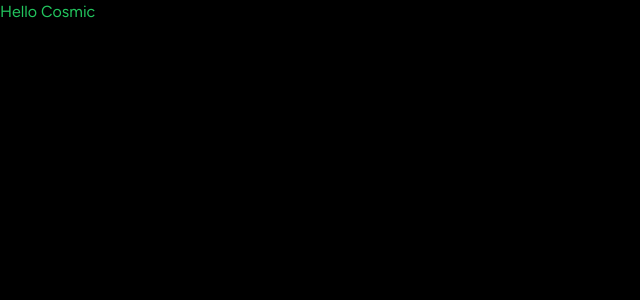
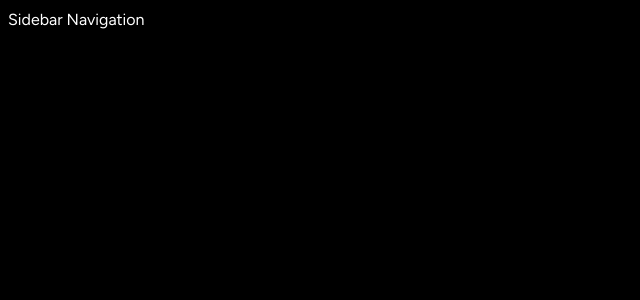
Before and after one commit to yashdev9274/cosmic, a Next.js app: page / in a window 1280 px wide. Shown: the top 300 px of the page, without its empty margins (0-640 px from the left). Built offline with nearby package versions, Linux system fonts and the light colour scheme.

Commit message:
Add new page, sidebar and box components

```diff
--- a/app/page.tsx
+++ b/app/(site)/page.tsx
@@ -2,6 +2,6 @@ import Image from 'next/image'
 
 export default function Home() {
   return (
-    <div className='text-green-500'>Hello Cosmic</div>
+    <div className='text-green-500'>Hello (Site) !</div>
   )
 }
--- a/app/layout.tsx
+++ b/app/layout.tsx
@@ -1,6 +1,7 @@
 import type { Metadata } from 'next'
 import { Figtree } from 'next/font/google'
 import './globals.css'
+import Sidebar from '@/components/Sidebar'
 
 const font = Figtree({ subsets: ['latin'] })
 
@@ -16,7 +17,12 @@ export default function RootLayout({
 }) {
   return (
     <html lang="en">
-      <body className={font.className}>{children}</body>
+      <body className={font.className}>
+        <Sidebar>
+
+          {children}
+        </Sidebar>
+      </body>
     </html>
   )
 }
--- /dev/null
+++ b/components/Box.tsx
@@ -0,0 +1,18 @@
+interface BoxProps{
+    children: React.ReactNode;
+    className?: string;
+}
+
+
+const Box: React.FC<BoxProps> = ({
+    children,
+    className
+}) => {
+    return (
+        <div>
+            {children}
+        </div>
+     );
+}
+
+export default Box;
--- /dev/null
+++ b/components/Sidebar.tsx
@@ -0,0 +1,62 @@
+"use client";
+
+
+
+
+import React from "react";
+import { HiHome } from "react-icons/hi";
+import { BiSearch } from "react-icons/bi";
+import { usePathname } from "next/navigation";
+import { useMemo } from "react";
+import Box from "./Box";
+
+interface SidebarProps {
+    children: React.ReactNode;
+}
+
+const Sidebar: React.FC<SidebarProps> = ({
+    children
+}) => {
+
+
+    const pathname = usePathname();
+
+    const routes = useMemo(() => [
+        {
+            icon: HiHome,
+            label: 'Home',
+            active: pathname!== '/search',
+            href: '/'
+        },
+
+        {
+            icon: BiSearch,
+            label: 'Search',
+            href: '/search',
+            active: pathname === '/search',
+        }
+    ], [pathname]);
+
+    return (
+        <div className = "flex h-full">
+            <div
+                className="
+                    hidden
+                    md:flex
+                    flex-col
+                    gap-y-2
+                    bg-black
+                    h-full
+                    w-[300px]
+                    p-2
+                "
+            >
+                <Box>
+                    Sidebar Navigation
+                </Box>
+            </div>
+        </div>
+    );
+}
+
+export default Sidebar;
```
Also changed, not shown: package.json (+5 -4 lines), 1 other file (tests, documents, lock files or other folders).
